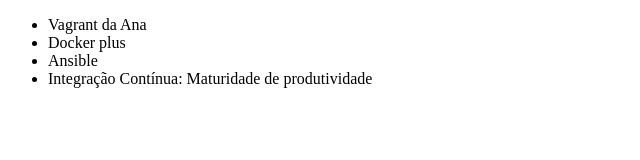
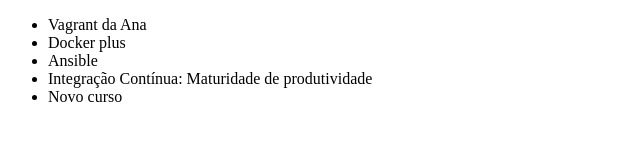
Before and after one commit to daosantiago/aluragit, a plain HTML site: page index.html in a window 1280 px wide. Shown: the full height of the page, 0-640 px from the left. Drawn offline with Linux system fonts and the light colour scheme.

Commit message:
Novo curso

```diff
--- a/index.html
+++ b/index.html
@@ -10,6 +10,7 @@
         <li>Docker plus</li>
         <li>Ansible</li>
         <li>Integração Contínua: Maturidade de produtividade</li>
+        <li>Novo curso</li>
     </ul>
 </body>
 </html>
```
